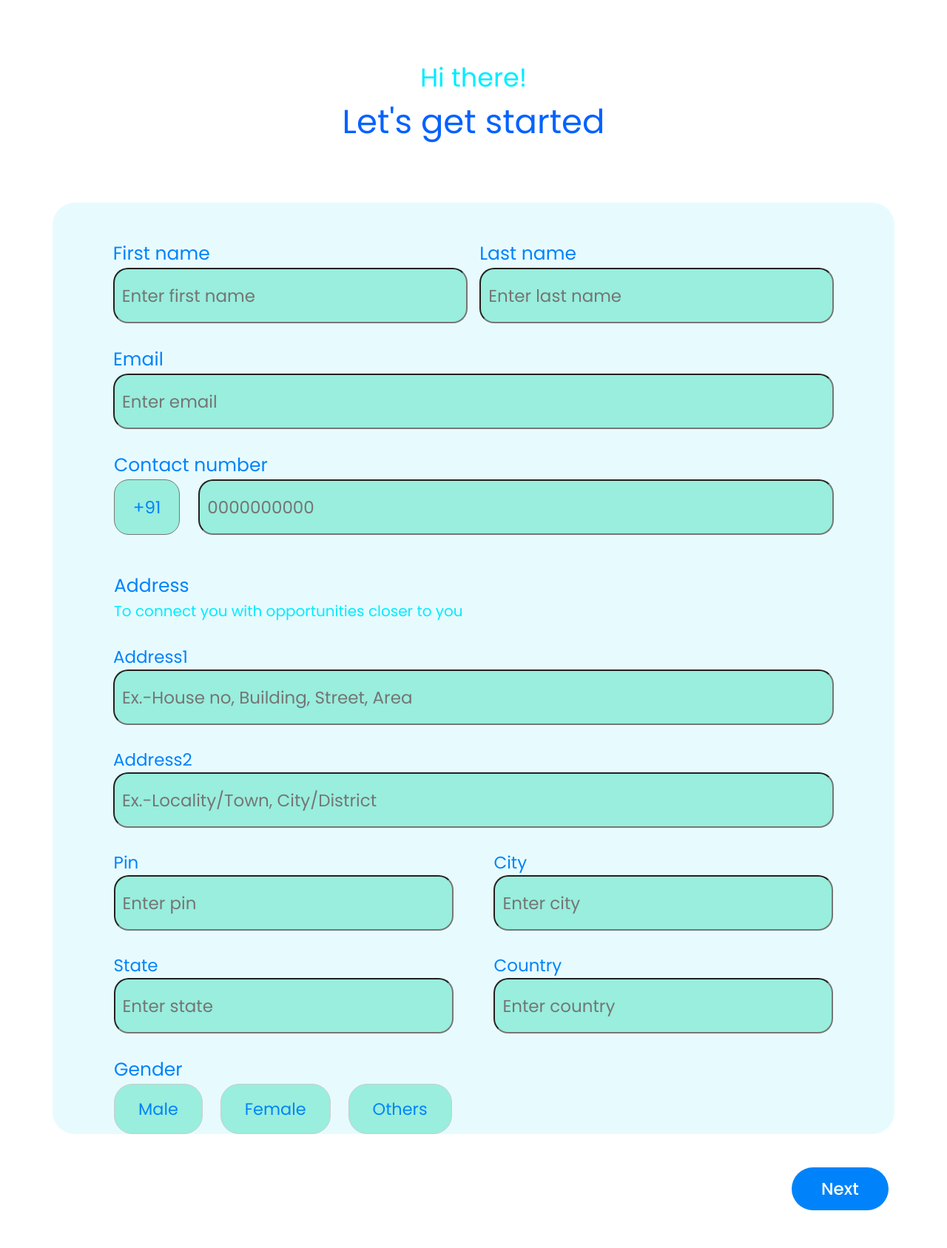
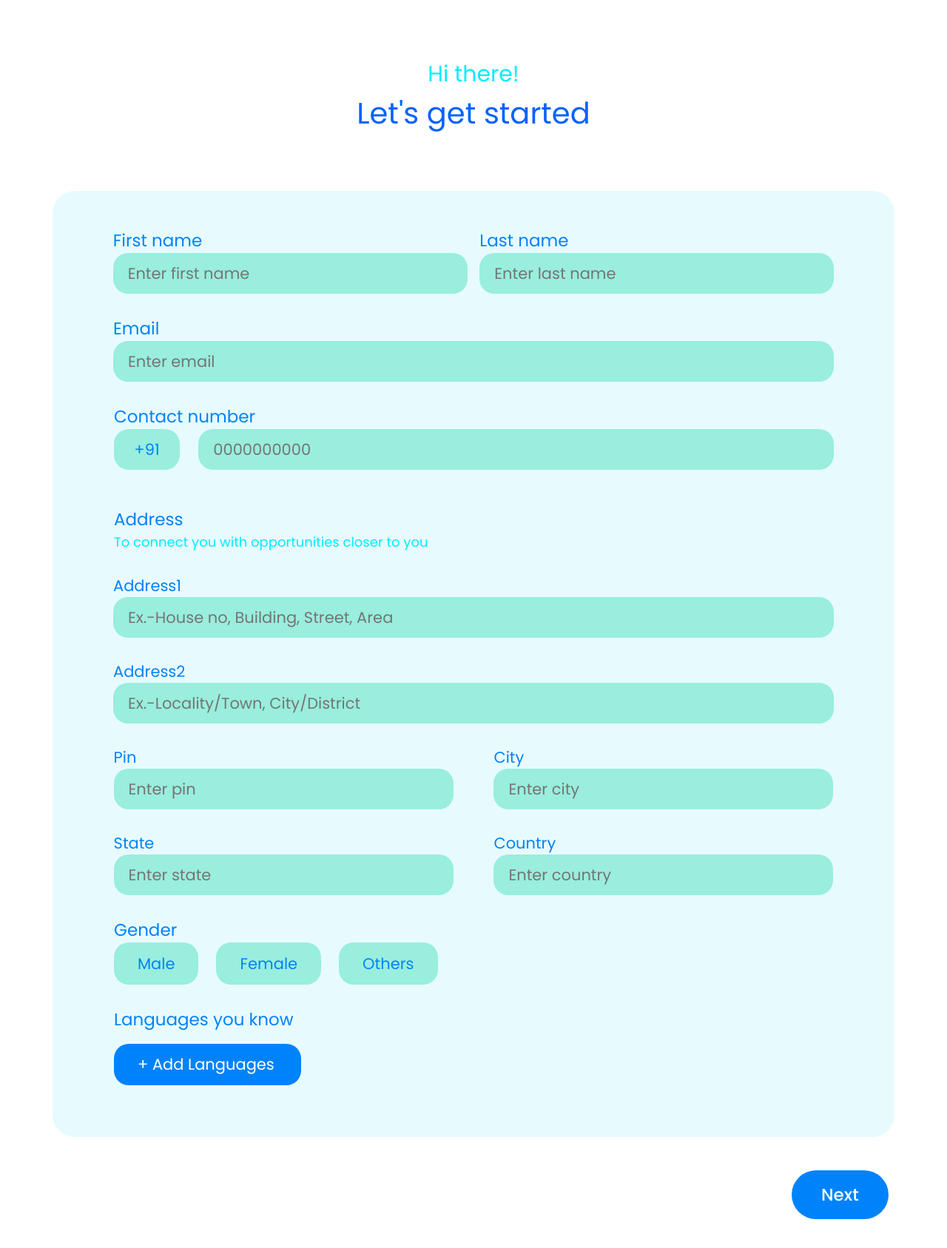
Before and after one commit to Gopi515/CareerConnect, a PHP site: page /html/profiles/student/student.html in a window 1280 px wide. Shown: the part 72-1759 px from the top of the page at 74% size. Run offline with PHP 8.4, Linux system fonts and the light colour scheme; some libraries are stand-ins or nearby versions.

Commit message:
student,teacher complete . corresponding css add .  selectlanguage.js file create

```diff
--- a/html/profiles/student/student.html
+++ b/html/profiles/student/student.html
@@ -134,7 +134,9 @@
                     </div>
                 </div>
 
+
                 <!-- gender button -->
+
                 <div class="stu-gender">
                     <p class="stu-para-style1">Gender</p>
                     <div class="gender-selection">
@@ -144,17 +146,68 @@
                     </div>
                 </div>
 
+
+                <!-- select languages -->
+
+                <div class="stu-language">
+
+
+                    <p class="stu-para-style1">Languages you know</p>
+
+
+                    <div id="selected-items">
+                        <div id="selected-items-list"></div>
+                    </div>
+
+                    <div class="add-language">
+                        <div id="select-items-button" onclick="showMenu()">+ Add Languages</div>
+                        <div id="languages">
+                          <div class="checkbox-div">
+                            <div class="label">
+                                <input type="checkbox" value="bengail" id="bengail">
+                                <label for="bengail">Bengali</label>
+                            </div>
+                            <div class="label">
+                                <input type="checkbox" value="hindi" id="hindi">
+                                <label for="hindi">Hindi</label>
+                            </div>
+                            <div class="label">
+                                <input type="checkbox" value="english" id="english">
+                                <label for="english">English</label>
+                            </div>
+                            <div class="label">
+                                <input type="checkbox" value="tamil" id="tamil">
+                                <label for="tamil">Tamil</label>
+                            </div>
+                            <div class="label">
+                                <input type="checkbox" value="french" id="french">
+                                <label for="french">French</label>
+                            </div>
+                            <div class="label">
+                                <input type="checkbox" value="spanish" id="spanish">
+                                <label for="spanish">Spanish</label>
+                            </div>
+                          </div>
+                          <div onclick="addToSelected()" class="ok-btn">OK</div>
+                        </div>
+                    </div>
+
+
+                </div>
+
+
             </div>
 
 
             <!-- end next button  -->
-            <button href="#" class="btn next-btn">Next</button>
+            <a href="../../landingPage/landingPage.html"><button class="btn next-btn">Next</button></a>
 
         </div>
 
 
     </div>
 
-    <script src="/javaScripts/selectGender.js"></script>
+    <script src="../../../javaScripts/selectGender.js"></script>
+    <script src="../../../javaScripts/selectLanguage.js"></script>
 </body>
 </html>
--- /dev/null
+++ b/javaScripts/selectLanguage.js
@@ -0,0 +1,35 @@
+const languages = document.getElementById("languages");
+const selectedItems = document.getElementById("selected-items");
+const selectItemsButton = document.getElementById("select-items-button");
+const selectedItemsList = document.getElementById("selected-items-list");
+
+function showMenu() {
+  languages.style.display = "block";
+  selectItemsButton.style.display = "none";
+  selectedItems.style.display = "none";
+  selectedItemsList.innerHTML = [];
+}
+
+function addToSelected() {
+  const checkboxes = document.querySelectorAll('input[type="checkbox"]:checked');
+  if (checkboxes.length > 0) {
+    selectedItemsList.innerHTML = [];
+
+    for (const checkbox of checkboxes) {
+      const selectedItem = document.createElement("div");
+      selectedItem.className = "selected-item";
+      selectedItem.textContent = checkbox.parentElement.textContent;
+      selectedItem.onclick = () => removeSelectedItem(selectedItem, checkbox);
+      selectedItemsList.appendChild(selectedItem);
+    }
+
+    languages.style.display = "none";
+    selectedItems.style.display = "block";
+    selectItemsButton.style.display = "block";
+  }
+}
+
+function removeSelectedItem(item, checkbox) {
+  item.remove();
+  checkbox.checked = false;
+}
--- a/style.css
+++ b/style.css
@@ -649,18 +649,21 @@ span {
     margin: 20px 0 0 0;
 }
 
+
+
+
 /* -------------profiles----------- */
 
 /* ----student profiles---- */
 
-.stu-container {
-    width: 1280px;
-    margin: 0 auto;
+.stu-container{
+    width:1280px;
+    margin:0 auto;
     background-color: var(--first-col);
     margin-top: 150px;
 }
 
-.stu-header {
+.stu-header{
     width: 1138px;
     margin: 0 auto;
     background-color: var(--first-col);
@@ -670,17 +673,17 @@ span {
     align-items: center;
 }
 
-.header-item1 {
-    font-size: 35px;
+.header-item1{
+    font-size: 30px;
     color: var(--third-col);
 }
 
-.header-item2 {
-    font-size: 45px;
+.header-item2{
+    font-size: 40px;
     color: var(--sixth-col);
 }
 
-.stu-hero-section {
+.stu-hero-section{
     width: 1138px;
     margin: 0 auto;
     background-color: var(--second-col);
@@ -688,129 +691,133 @@ span {
     margin-top: 75px;
 }
 
-.stu-para-style1 {
-    font-size: 25px;
+.stu-para-style1{
+    font-size: 23px;
     color: var(--fourth-col);
+
 }
 
-.stu-box-design1 {
-    height: 75px;
+.stu-box-design1{
+    height: 55px;
     width: 479px;
     background-color: var(--seventh-col);
     border-radius: 20px;
     color: var(--fourth-col);
-    font-size: 23px;
-    padding-left: 10px;
+    font-size: 21px;
+    padding-left: 20px;
+    border: var(--border);
+    /* outline: none; */
 }
 
-.stu-box-design2 {
-    height: 75px;
+.stu-box-design2{
+    height: 55px;
     width: 974px;
     background-color: var(--seventh-col);
     border-radius: 20px;
     color: var(--fourth-col);
-    font-size: 23px;
-    padding-left: 10px;
+    font-size: 21px;
+    padding-left: 20px;
+    border: var(--border);
 }
 
 /* country code dropdown  */
-#country-code {
-    height: 75px;
+#country-code{
+    height: 55px;
     width: 89px;
     background-color: var(--seventh-col);
     border-radius: 20px;
+    border: var(--border);
     color: var(--fourth-col);
-    font-size: 23px;
+    font-size: 21px;
     text-align: center;
+    cursor: pointer;
     appearance: none;
     -webkit-appearance: none;
 }
 
-.mob-box {
-    height: 75px;
+.mob-box{
+    height: 55px;
     width: 859px;
     background-color: var(--seventh-col);
     border-radius: 20px;
     color: var(--fourth-col);
-    font-size: 23px;
-    padding-left: 10px;
+    font-size: 21px;
+    padding-left: 20px;
     margin-left: 21px;
+    border: var(--border);
 }
 
-.stu-para-style2 {
-    font-size: 23px;
+.stu-para-style2{
+    font-size: 21px;
     color: var(--fourth-col);
 }
 
-.stu-para {
-    font-size: 20px;
+.stu-para{
+    font-size: 18px;
     color: var(--third-col);
 }
 
-.stu-box-design3 {
-    height: 75px;
+.stu-box-design3{
+    height: 55px;
     width: 459px;
     background-color: var(--seventh-col);
     border-radius: 20px;
     color: var(--fourth-col);
-    font-size: 23px;
-    padding-left: 10px;
+    font-size: 21px;
+    padding-left: 20px;
+    border: var(--border);
 }
 
-.stu-entry-boxes1 {
+.stu-entry-boxes1{
     display: flex;
     justify-content: space-evenly;
 }
 
-.stu-entry-boxes2 {
+.stu-entry-boxes2{
     display: flex;
     flex-direction: column;
     justify-content: center;
     align-items: center;
 }
 
-.stu-entry-boxes3,
-.stu-gender {
+.stu-entry-boxes3, .stu-gender{
     margin-top: 30px;
     margin-left: 83px;
 }
 
-.stu-entry-boxes4 {
+.stu-entry-boxes4{
     display: flex;
     justify-content: space-evenly;
 }
 
-.stu-first-name {
+.stu-first-name{
     margin-left: 65px;
     margin-top: 50px;
 }
 
-.stu-last-name {
+.stu-last-name{
     margin-right: 65px;
     margin-top: 50px;
 }
 
-.stu-email,
-.stu-address1,
-.stu-address2,
-.stu-pin,
-.stu-state,
-.stu-city,
-.stu-country {
+.stu-email, .stu-address1,
+.stu-address2, .stu-pin,
+.stu-state, .stu-city,
+.stu-country, .stu-language{
     margin-top: 30px;
 }
 
-.stu-address {
+.stu-address{
     margin-top: 50px;
     margin-left: 83px;
 
 }
 
-.pin-state {
+.pin-state{
     margin-left: 27.7px;
 }
 
-.city-country {
+.city-country{
     margin-right: 27.7px;
 }
 
@@ -823,10 +830,9 @@ span {
     color: var(--fourth-col);
     background-color: var(--seventh-col);
     cursor: pointer;
-    padding: 1rem 2rem;
-    border: 1px solid #ccc;
-    border-radius: 25px;
-    font-size: 1.4rem;
+    padding: 0.8rem 2rem;
+    border-radius: 20px;
+    font-size: 21px;
     transition: background-color 0.3s, color 0.3s;
     user-select: none;
 }
@@ -841,17 +847,101 @@ span {
     color: #fff;
 }
 
-#female,
-#others {
+#female, #others{
     margin-left: 1.5rem;
 }
 
+
+
+
+/* select languages */
+
+.stu-language{
+    margin-left: 83px;
+    padding-bottom: 70px;
+}
+
+.add-language{
+    padding-top: 1rem;
+}
+
+#select-items-button{
+    color: var(--first-col);
+    background-color: var(--fourth-col);
+    padding: 0.8rem 2rem;
+    border-radius: 20px;
+    cursor: pointer;
+    width: 15.8rem;
+    font-size: 21px;
+}
+
+.label{
+    font-size: 18px;
+    margin-left: 30px;
+    padding-top: 0.5rem;
+    /* width: 6rem; */
+}
+
+/* .label:hover {
+    background-color: var(--fourth-col);
+    color: #fff;
+    border-radius: 25px;
+} */
+
+.label input{
+    margin-right: 8px;
+}
+
+.ok-btn{
+    background-color: var(--fourth-col);
+    color: var(--first-col);
+    padding: 0.4rem 0.8rem;
+    border-radius: 20px;
+    width: 3rem;
+    margin-left: 51px;
+    margin-top: 17px;
+    cursor: pointer;
+}
+
+#languages {
+    display: none;
+    color: var(--fourth-col);
+    background-color: var(--seventh-col);
+    width: 10rem;
+    border-radius: 20px;
+    padding: 0.4rem;
+}
+
+#selected-items {
+    display: none;
+}
+
+#selected-items-list {
+    display: flex;
+}
+
+#selected-items-list div{
+    color: var(--fourth-col);
+    background-color: var(--seventh-col);
+    border-radius: 20px;
+    margin: 10px;
+    font-size: 19px;
+    cursor: pointer;
+}
+
+
+.selected-item {
+    padding: 1rem 2rem;
+}
+
+
+
 /* end next button */
-.next-btn {
+.next-btn{
     font-size: 23px;
     font-weight: 500;
     /* border-radius: 20px; */
-    padding: 12px 40px;
+    padding: 1rem 2.5rem;
     margin-top: 45px;
     margin-left: 1070px;
     margin-bottom: 100px;
```
Also changed, not shown: html/Internship/job/Internship/Internship.html (added, +92 -0 lines), html/profiles/teacher/teacher.html (+202 -1 lines).
